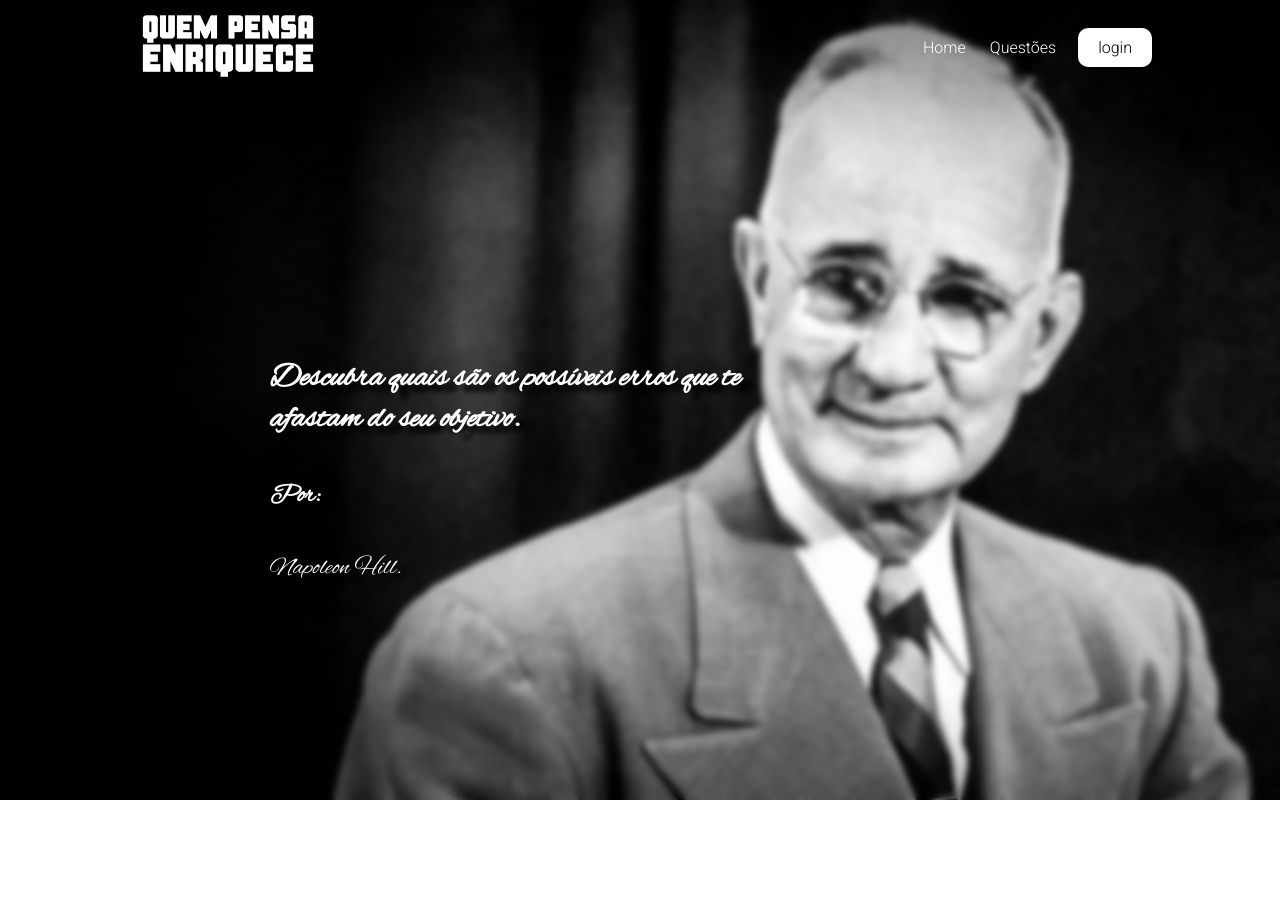
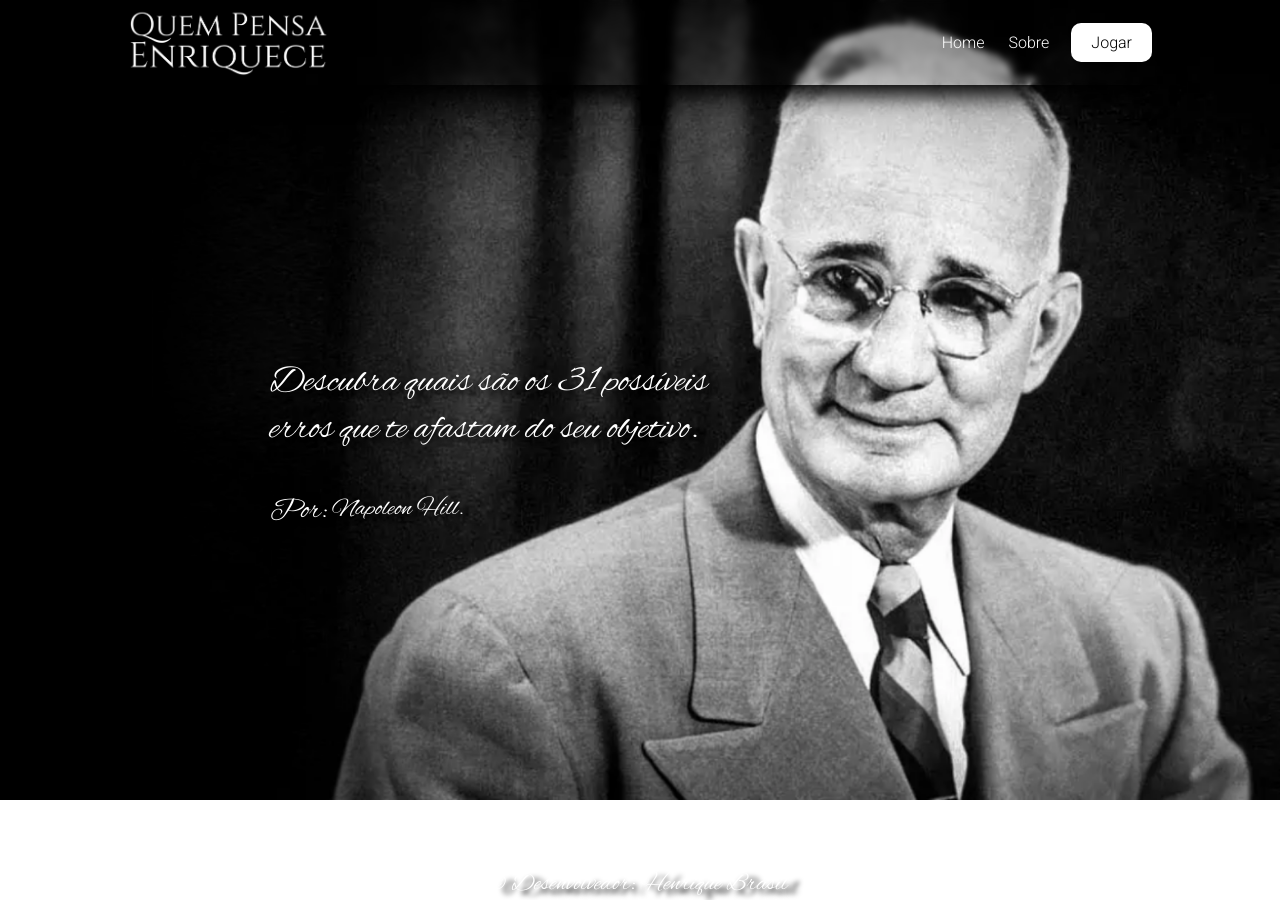
Before and after one commit to HenriqueBrasilDev/napoleon-hill, a plain HTML site: page index.html in a window 1280 px wide. Drawn offline with Linux system fonts and the light colour scheme; a web font is replaced by a local one.

Commit message:
Semi Finalização do index 1z

```diff
--- a/index.html
+++ b/index.html
@@ -19,24 +19,24 @@
 <body>
     <header class="container">
         <div class="logo">
-            <img src="/img/QUEM_PENSA_SEM_FUNDO.png" alt="">
+            <a href="http://" target="_blank" rel="noopener noreferrer" title="Inicio">
+                <img src="/img/QUEM_PENSA_SEM_FUNDO 1.png" alt="" >
+            </a>
         </div>
         <nav>
             <ul>
                 <li><a href="index.html">Home</a></li>
-                <li><a href="#">Questões</a></li>
-                <li><a class="login" href="">login</a></li>
+                <li><a href="#">Sobre</a></li>
+                <li><a class="login" href="">Jogar</a></li>
             </ul>
         </nav>
     </header>
 
     <section class="aprensentacao container">
         <div class="texto1">
-            <h1>Descubra quais são os possíveis erros que te afastam do seu objetivo.</h1>
-            <div class="dev">
-
-            <h3>Por:</h3><a href="https://pt.wikipedia.org/wiki/Napoleon_Hill">Napoleon Hill.</a>
-
+            <h1>Descubra quais são os 31 possíveis erros que te afastam do seu objetivo.</h1>
+            <div class="contain_texto1">
+                <h3>Por: <a href="https://pt.wikipedia.org/wiki/Napoleon_Hill" target="_blank">Napoleon Hill.</a></h3>
             </div>
         </div>
     </section>
@@ -44,9 +44,9 @@
 
 
     <footer class="container">
-        <section class="container contatos">
+        <div class="container contatos">
+
             <div class="contatos">
-
                 <a href="https://www.linkedin.com/in/henriquebrasil-/" target="_blank" rel="noopener noreferrer" title="Henrique Brasil">
                     <img src="/img/linkedin.png" alt="Henrique Brasil">
                 </a>
@@ -56,11 +56,11 @@
                 <a href="https://www.instagram.com/mafia.odesign/" target="_blank" rel="noopener noreferrer" title="@henriquebrasildev">
                     <img src="/img/social-media.png" alt="@henriquebrasildev">
                 </a>
+            </div>
 
-            </div>
-        </section>
-        <div class="dev" style="display: flex; align-items: center;">
-            <h3>© Desenvolvedor </h3><a href="">Henrique Brasil</a>
+        </div>
+        <div class="contain_dev" style="display: flex; align-items: center;">
+            <h3>© Desenvolvedor: <a href="">Henrique Brasil</a></h3>
         </div>
     </footer>
 </body>
--- a/main.css
+++ b/main.css
@@ -10,7 +10,6 @@ body{
     background-size: cover;
     color: white;
     overflow: hidden;
-    backdrop-filter: blur(3px);
     height: 100vh;
 
     display: flex;
@@ -33,6 +32,10 @@ header{
     font-family: "Roboto", serif;
     font-weight: 300;
     font-style: normal;
+    backdrop-filter: blur(3px);
+    box-shadow: 0px 10px 20px black;
+    padding: 5px;
+
 }
 
 .logo img{
@@ -86,7 +89,7 @@ nav li a.login{
     transition: 0.5s ease-in-out;
 }
 
-nav li a.login:hover{
+nav li > a.login:hover{
     border-radius: 0px;
 }
 
@@ -94,31 +97,123 @@ nav li a.login:hover::after{
     display: none;
 }
 
+
+
+
+
+
+
+
+
 section .texto1{
-    font-family: "Alex Brush", serif;
-    font-weight: 400;
-    font-style: normal;
-
     width: 500px;
     padding: 120px 0 0 0;
-    font-size: 22px;
-    text-shadow: 10px 7px 5px black;
+    font-size: 25px;
+    text-shadow: 10px 5px 5px rgb(0, 0, 0);
     position: relative;
     left: -120px;
 }
 
 .texto1 h1{
+    font-family: "Alex Brush", serif;
+    font-weight: 300;
+    font-style: normal;
+}
+
+.texto1 h3{
+    font-family: "Alex Brush", serif;
+    font-weight: 300;
+    font-style: normal;
+
+    color: white;
+    text-decoration: none;
+    padding: 40px 0;
+    position: relative;
+}
+
+.texto1 a{
+    font-family: "Alex Brush", serif;
+    font-weight: 300;
+    font-style: normal;
+
+
+    color: white;
+    text-decoration: none;
+    font-size: 25px;
+    position: absolute;
+    margin-left: 5px;
+}
+
+.contain_texto1 a::after{
+    content: "";
+
+
+    width: 0%;
+    height: 1px;
+    background-color: white;
+    position: absolute;
+    bottom: 0;
+    left: 0;
+    transition: 0.5s ease-in-out;
+}
+
+.contain_texto1 a:hover::after{
+    width: 100%;
 
 }
 
-section h3{
-    color: white;
-    text-decoration: none;
-    padding: 40px 0;
+
+
+
+
+
+
+
+
+
+
+footer{
+    position: relative;
+    top: 100px;
 }
 
+footer .contatos{
+    text-align: center;
+}
 
-.dev a::after{
+.contatos img{
+    width: 20px;
+    padding: 10px 5px;
+    cursor: pointer;
+}
+
+footer h3{
+    font-family: "Alex Brush", serif;
+    font-weight: 400;
+    font-style: normal;
+
+
+    font-size: 25px;
+    position: relative;
+    text-shadow: 10px 5px 5px rgb(0, 0, 0);
+
+}
+
+footer a{
+    text-decoration: none;
+}
+
+.contain_dev a{
+    font-family: "Alex Brush", serif;
+    font-weight: 300;
+    font-style: normal;
+    position: relative;
+
+    color: white;
+    font-size: 25px;
+}
+
+.contain_dev a::after{
     content: " ";
 
     width: 0%;
@@ -130,45 +225,6 @@ section h3{
     transition: 0.5s ease-in-out;
 }
 
-.dev a:hover::after{
+.contain_dev a:hover::after{
     width: 100%;
 }
-
-
-
-section.contatos{
-    text-align: center;
-}
-
-.contatos img{
-    width: 20px;
-    padding: 5px;
-    cursor: pointer;
-}
-
-section a,
-footer a{
-    color: white;
-    text-decoration: none;
-
-
-    font-family: "Alex Brush", serif;
-    font-weight: 400;
-    font-style: normal;
-    font-size: 25px;
-
-}
-
-footer{
-    position: relative;
-    top: 100px;
-}
-
-footer h3{
-    font-family: "Alex Brush", serif;
-    font-weight: 400;
-    font-style: normal;
-
-
-    font-size: 25px;
-}
```
Also changed, not shown: img/QUEM PENSA 3 (1).png (added), img/QUEM PENSA 3.png (added), img/QUEM_PENSA_SEM_FUNDO 1.png (added).
